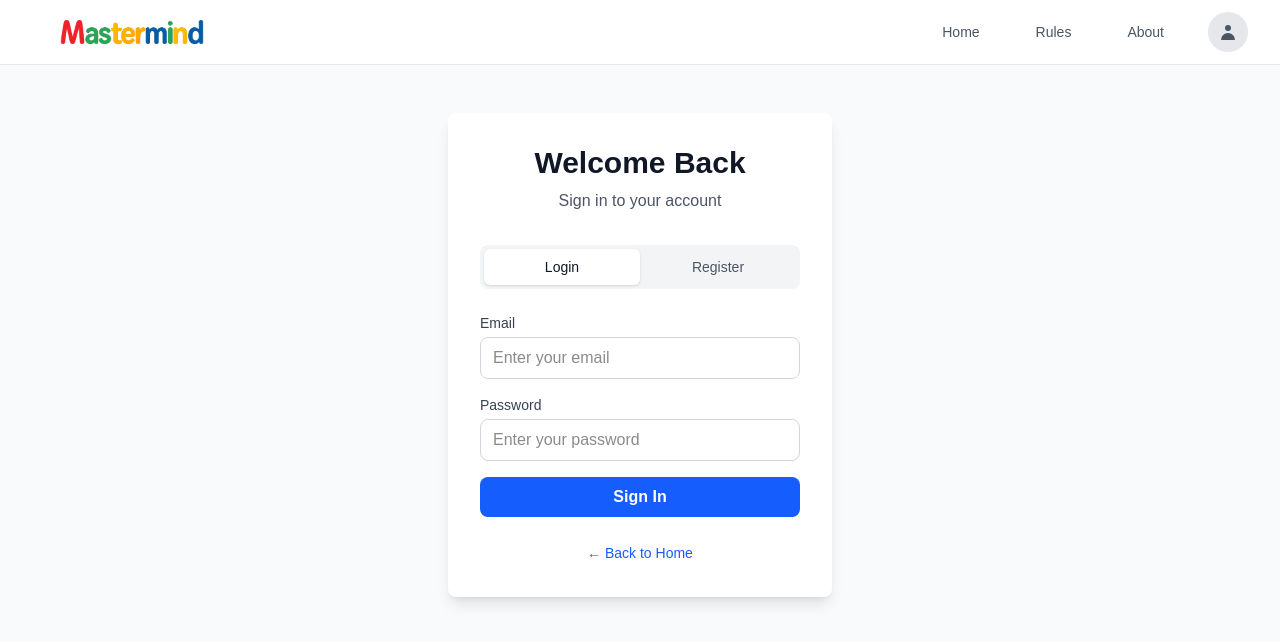
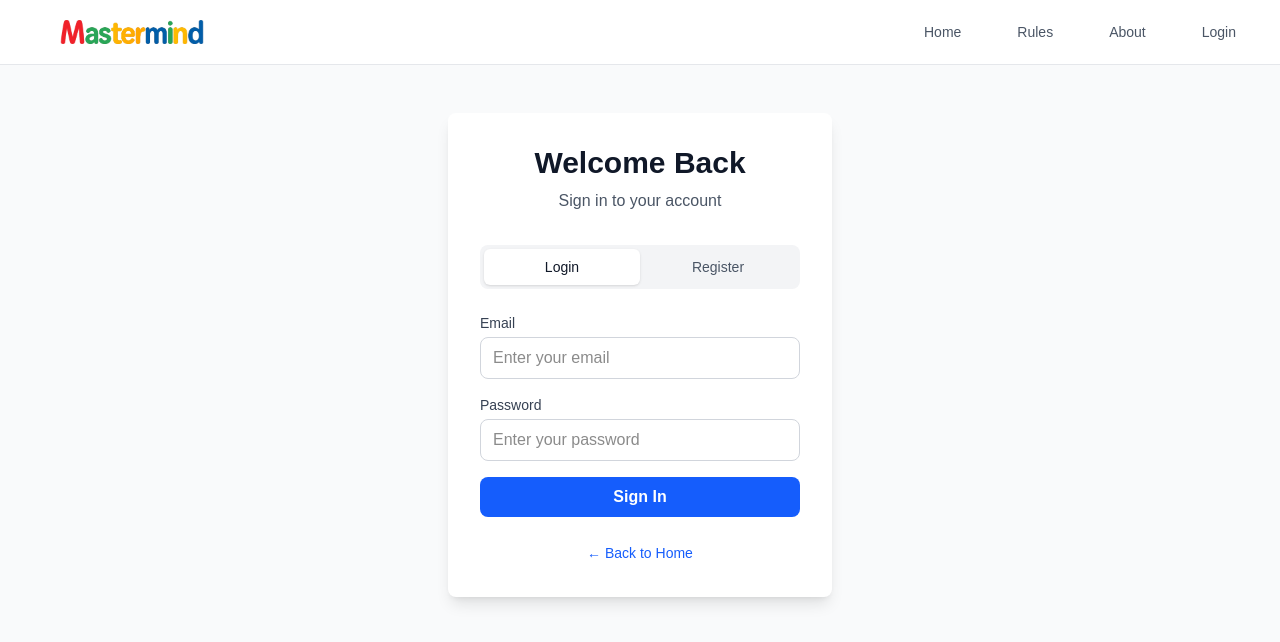
Before and after one commit to edgarbarrero/mastermind, a Next.js app: page /auth in a window 1280 px wide. Shown: the top 642 px of the page. Built offline with nearby package versions, Linux system fonts and the light colour scheme.

Commit message:
using context for auth

```diff
--- a/src/app/api/auth/login/route.ts
+++ b/src/app/api/auth/login/route.ts
@@ -24,7 +24,7 @@ export async function POST(request: NextRequest) {
     return NextResponse.json(data);
   } catch (error) {
     return NextResponse.json(
-      { error: 'Internal server error' },
+      { error: error instanceof Error ? error.message : 'Internal server error' },
       { status: 500 }
     );
   }
--- a/src/app/api/auth/register/route.ts
+++ b/src/app/api/auth/register/route.ts
@@ -25,7 +25,7 @@ export async function POST(request: NextRequest) {
   } catch (error) {
     console.error('Registration error:', error);
     return NextResponse.json(
-      { error: 'Internal server error' },
+      { error: error instanceof Error ? error.message : 'Internal server error' },
       { status: 500 }
     );
   }
--- a/src/app/auth/components/LoginForm.tsx
+++ b/src/app/auth/components/LoginForm.tsx
@@ -2,6 +2,7 @@
 
 import React, { useState } from 'react';
 import { useRouter } from 'next/navigation';
+import { useAuth } from '../../contexts/AuthContext';
 
 interface LoginFormData {
   email: string;
@@ -10,6 +11,7 @@ interface LoginFormData {
 
 const LoginForm: React.FC = () => {
   const router = useRouter();
+  const { login } = useAuth();
   const [formData, setFormData] = useState<LoginFormData>({
     email: '',
     password: ''
@@ -41,9 +43,9 @@ const LoginForm: React.FC = () => {
 
       if (response.ok) {
         const data = await response.json();
-        // Store token in localStorage
-        localStorage.setItem('token', data.token);
-        localStorage.setItem('user', JSON.stringify(data.user));
+
+        // Use the auth context to login
+        login(data.user, data.token);
 
         // Redirect to game
         router.push('/board');
--- a/src/app/auth/components/RegisterForm.tsx
+++ b/src/app/auth/components/RegisterForm.tsx
@@ -2,6 +2,7 @@
 
 import React, { useState } from 'react';
 import { useRouter } from 'next/navigation';
+import { useAuth } from '../../contexts/AuthContext';
 
 interface RegisterFormData {
   name: string;
@@ -12,6 +13,7 @@ interface RegisterFormData {
 
 const RegisterForm: React.FC = () => {
   const router = useRouter();
+  const { login } = useAuth();
   const [formData, setFormData] = useState<RegisterFormData>({
     name: '',
     email: '',
@@ -64,9 +66,9 @@ const RegisterForm: React.FC = () => {
 
       if (response.ok) {
         const data = await response.json();
-        // Store token in localStorage
-        localStorage.setItem('token', data.token);
-        localStorage.setItem('user', JSON.stringify(data.user));
+
+        // Use the auth context to login
+        login(data.user, data.token);
 
         // Redirect to game
         router.push('/');
--- a/src/app/components/Navbar.tsx
+++ b/src/app/components/Navbar.tsx
@@ -3,8 +3,11 @@
 import React from 'react';
 import Link from 'next/link';
 import Image from "next/image";
+import { useAuth } from '../contexts/AuthContext';
 
 const Navbar: React.FC = () => {
+  const { user, isAuthenticated, logout } = useAuth();
+
   return (
     <nav className="w-full bg-white shadow-lg border-b border-gray-200">
       <div className="max-w-7xl mx-auto px-4 sm:px-6 lg:px-8">
@@ -32,20 +35,27 @@ const Navbar: React.FC = () => {
             <Link href="/about" className="text-gray-600 hover:text-gray-900 px-2 sm:px-3 py-1 sm:py-2 rounded-md text-xs sm:text-sm font-medium transition-colors duration-200">
               About
             </Link>
-            {/* User Icon */}
-            <div className="flex items-center justify-center w-8 h-8 sm:w-10 sm:h-10 bg-gray-200 rounded-full hover:bg-gray-300 transition-colors duration-200 cursor-pointer">
-              <svg
-                className="w-4 h-4 sm:w-5 sm:h-5 text-gray-600"
-                fill="currentColor"
-                viewBox="0 0 20 20"
-              >
-                <path
-                  fillRule="evenodd"
-                  d="M10 9a3 3 0 100-6 3 3 0 000 6zm-7 9a7 7 0 1114 0H3z"
-                  clipRule="evenodd"
-                />
-              </svg>
-            </div>
+
+            {/* User Section */}
+            {isAuthenticated ? (
+              <div className="flex items-center space-x-2">
+                <div className="flex items-center justify-center w-8 h-8 sm:w-10 sm:h-10 bg-blue-500 rounded-full hover:bg-blue-600 transition-colors duration-200 cursor-pointer">
+                  <span className="text-white font-semibold text-sm sm:text-base">
+                    {user?.name?.charAt(0).toUpperCase() || 'U'}
+                  </span>
+                </div>
+                <button
+                  onClick={logout}
+                  className="text-gray-600 hover:text-gray-900 px-2 sm:px-3 py-1 sm:py-2 rounded-md text-xs sm:text-sm font-medium transition-colors duration-200"
+                >
+                  Logout
+                </button>
+              </div>
+            ) : (
+              <Link href="/auth" className="text-gray-600 hover:text-gray-900 px-2 sm:px-3 py-1 sm:py-2 rounded-md text-xs sm:text-sm font-medium transition-colors duration-200">
+                Login
+              </Link>
+            )}
           </div>
         </div>
       </div>
--- /dev/null
+++ b/src/app/contexts/AuthContext.tsx
@@ -0,0 +1,83 @@
+"use client";
+
+import React, { createContext, useContext, useState, useEffect, ReactNode } from 'react';
+
+interface User {
+  id: number;
+  name: string;
+  email: string;
+}
+
+interface AuthContextType {
+  user: User | null;
+  token: string | null;
+  login: (userData: User, token: string) => void;
+  logout: () => void;
+  isAuthenticated: boolean;
+}
+
+const AuthContext = createContext<AuthContextType | undefined>(undefined);
+
+export const useAuth = () => {
+  const context = useContext(AuthContext);
+  if (context === undefined) {
+    throw new Error('useAuth must be used within an AuthProvider');
+  }
+  return context;
+};
+
+interface AuthProviderProps {
+  children: ReactNode;
+}
+
+export const AuthProvider: React.FC<AuthProviderProps> = ({ children }) => {
+  const [user, setUser] = useState<User | null>(null);
+  const [token, setToken] = useState<string | null>(null);
+
+  // Check for existing auth data on mount
+  useEffect(() => {
+    const savedToken = localStorage.getItem('token');
+    const savedUser = localStorage.getItem('user');
+
+    if (savedToken && savedUser) {
+      try {
+        setToken(savedToken);
+        setUser(JSON.parse(savedUser));
+      } catch (error) {
+        console.error('Error parsing saved user data:', error);
+        localStorage.removeItem('token');
+        localStorage.removeItem('user');
+      }
+    }
+  }, []);
+
+  const login = (userData: User, authToken: string) => {
+    setUser(userData);
+    setToken(authToken);
+    localStorage.setItem('token', authToken);
+    localStorage.setItem('user', JSON.stringify(userData));
+  };
+
+  const logout = () => {
+    setUser(null);
+    setToken(null);
+    localStorage.removeItem('token');
+    localStorage.removeItem('user');
+  };
+
+  const isAuthenticated = !!user && !!token;
+
+  const value: AuthContextType = {
+    user,
+    token,
+    login,
+    logout,
+    isAuthenticated,
+  };
+
+  return (
+    <AuthContext.Provider value={value}>
+      {children}
+    </AuthContext.Provider>
+  );
+};
--- a/src/app/layout.tsx
+++ b/src/app/layout.tsx
@@ -2,6 +2,7 @@ import type { Metadata } from "next";
 import { Geist, Geist_Mono } from "next/font/google";
 import "./globals.css";
 import Navbar from "./components/Navbar";
+import { AuthProvider } from "./contexts/AuthContext";
 
 const geistSans = Geist({
   variable: "--font-geist-sans",
@@ -28,8 +29,10 @@ export default function RootLayout({
       <body
         className={`${geistSans.variable} ${geistMono.variable} antialiased`}
       >
-        <Navbar />
-        {children}
+        <AuthProvider>
+          <Navbar />
+          {children}
+        </AuthProvider>
       </body>
     </html>
   );
```
